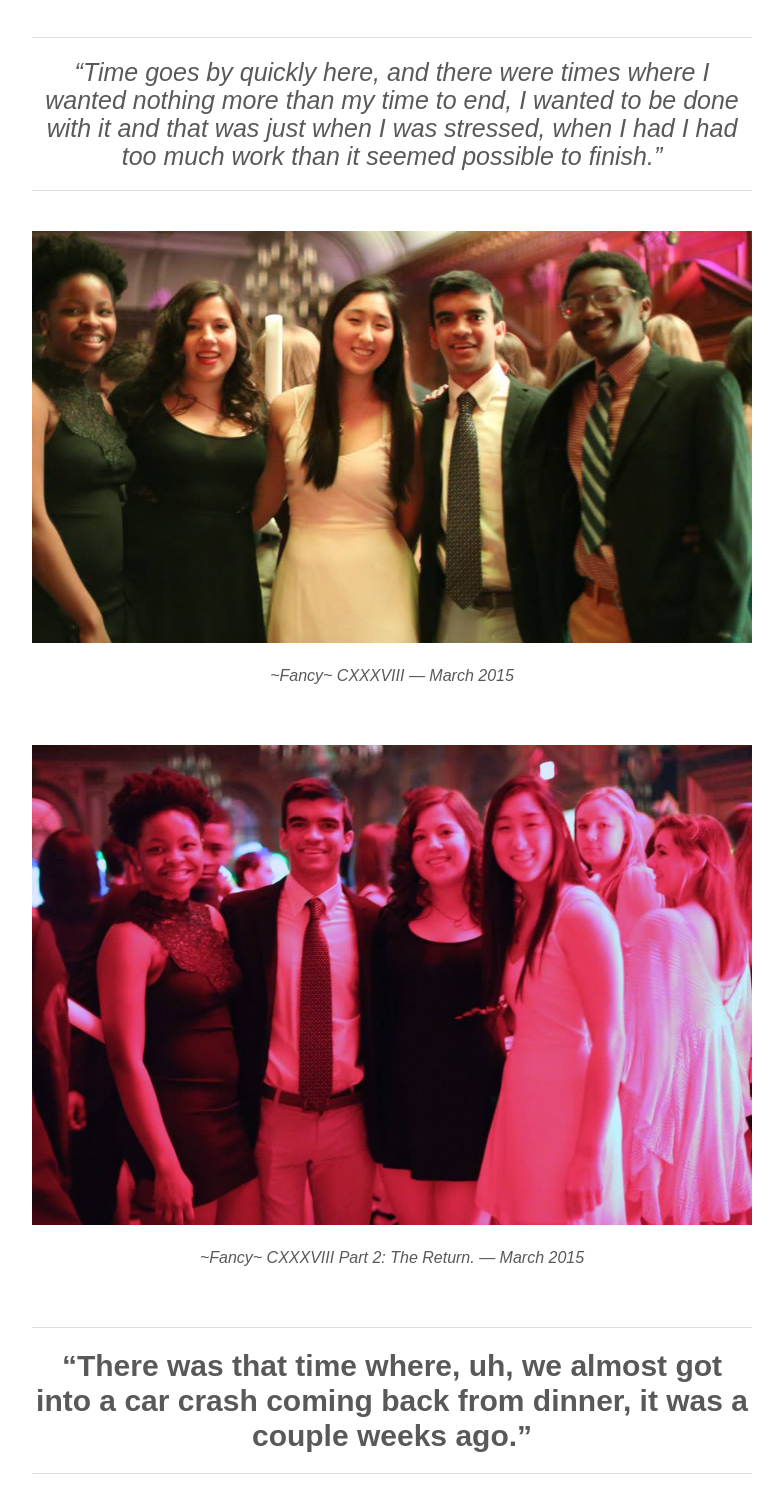
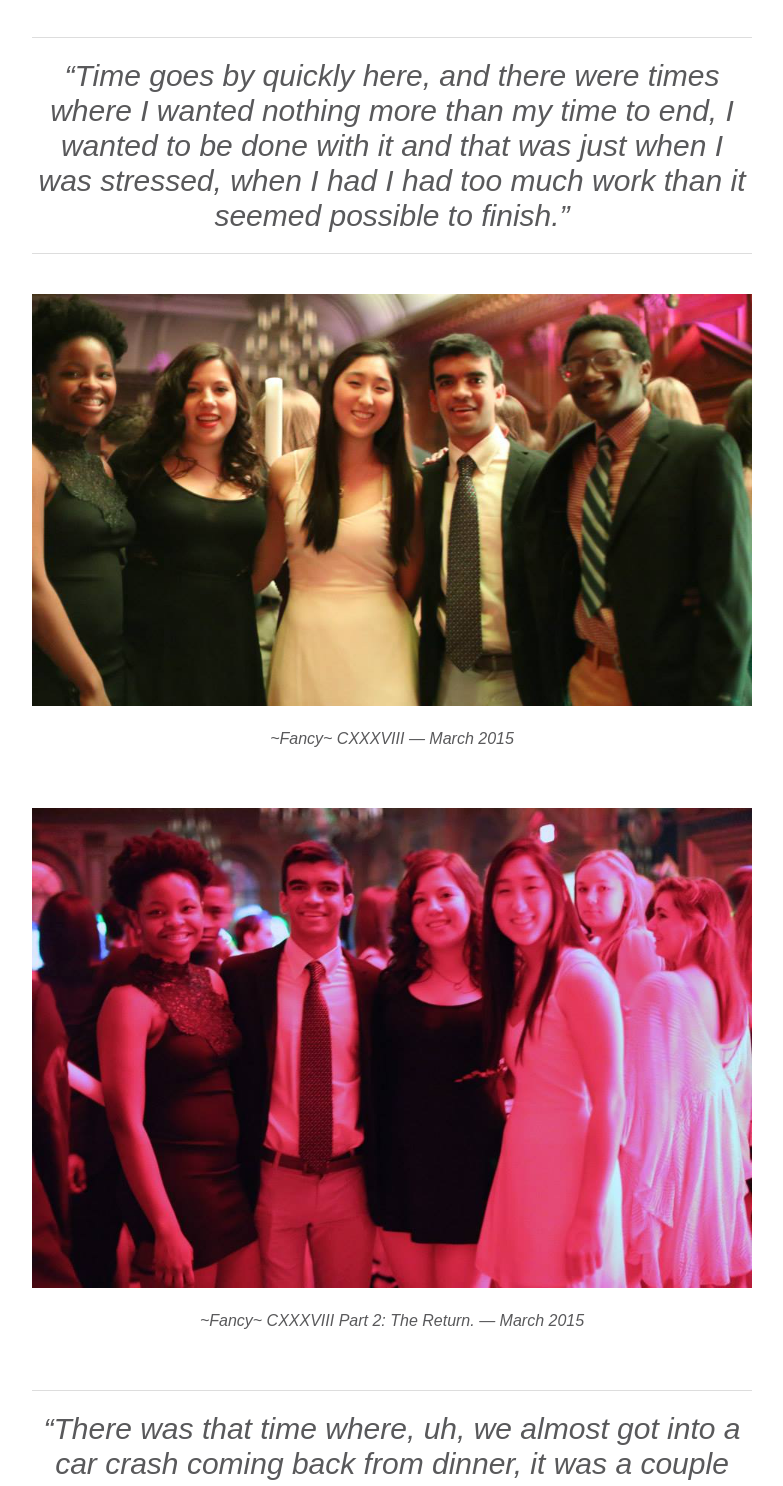
Before and after one commit to klionsky/plip-pranav, a plain HTML site: page index.html in a window 1280 px wide. Shown: the part 3048-4534 px from the top of the page, without its empty margins (248-1031 px from the left). Drawn offline with Linux system fonts and the light colour scheme.

Commit message:
Update index.html
Made all of the quotes 'quote italic big'

```diff
--- a/index.html
+++ b/index.html
@@ -48,7 +48,7 @@
           <p>Just some journalism nerds. &mdash; February 2015</p>
         </div>
       </div>
-      <div class='quote italic medium'>
+      <div class='quote italic big'>
         &ldquo;Time goes by quickly here, and there were times where I wanted nothing more than my time to end, I wanted to be done with it and that was just when I was stressed, when I had I had too much work than it seemed possible to finish.&rdquo;
       </div>
       <div class='moment'>
@@ -63,7 +63,7 @@
           <p>~Fancy~ CXXXVIII Part 2: The Return. &mdash; March 2015</p>
         </div>
       </div>
-      <div class='quote bold big'>
+      <div class='quote italic big'>
         <p>&ldquo;There was that time where, uh, we almost got into a car crash coming back from dinner, it was a couple weeks ago.&rdquo;</p>
       </div>
       <div class='moment'>
@@ -99,7 +99,7 @@
           <p>Perfect Posture. &mdash; November 2015</p>
         </div>
       </div>
-      <div class='quote bold small'>
+      <div class='quote italic big'>
         &ldquo;We sat around those tables and turned the lights down, put on the christmas lights, and just listened to sad music and we just reminisced about our time and the last year and a half working together, getting to know each other and becoming best friends -- that&rsquo;s definitely a moment that I will look back fondly upon.&rdquo;
       </div>
       <div class='moment'>
```
